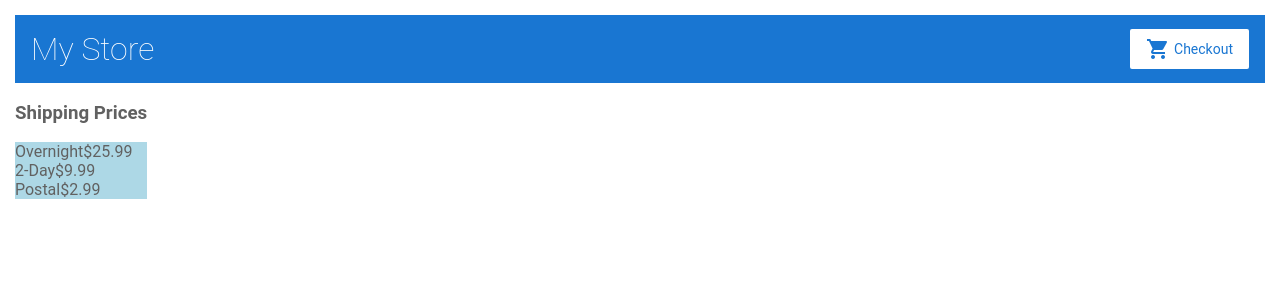
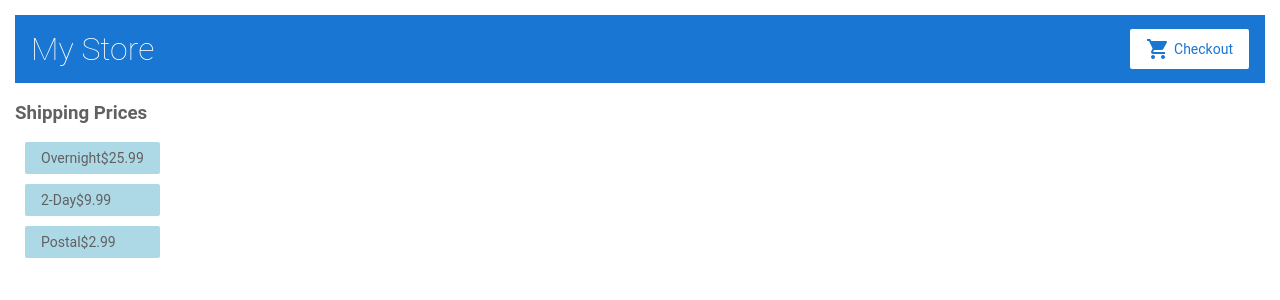
Before and after one commit to ValarmathiAshok/WebDevelopment, an Angular app: page /shipping in a window 1280 px wide. Shown: the top 300 px of the page. Built offline with nearby package versions, Linux system fonts and the light colour scheme.

Commit message:
1 file modified

```diff
--- a/src/styles.css
+++ b/src/styles.css
@@ -124,5 +124,10 @@ app-top-bar h1 {
   border: none;
 }
 .shipping-item{
+  color: white;
   background-color:lightblue;
+  margin:10px;
+  padding:8px 16px;
+  border-radius: 2px;
+  font-size: 14px;
 }
```
